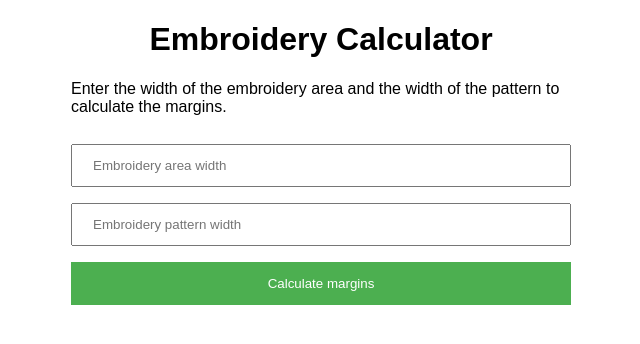
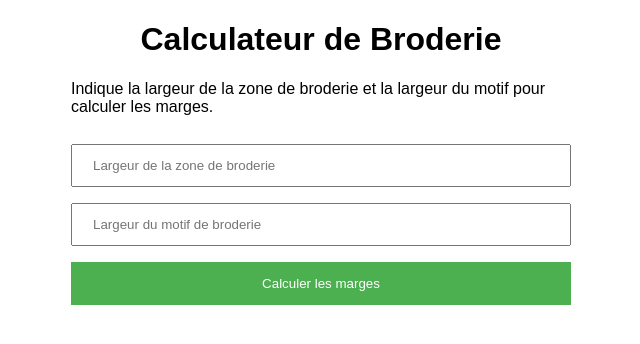
Before and after one commit to bravadev/Broidery-Calculator, a plain HTML site: page index.html in a window 1280 px wide. Shown: the whole page, without its empty margins (319-959 px from the left). Drawn offline with Linux system fonts and the light colour scheme.

Commit message:
Update index.html

```diff
--- a/index.html
+++ b/index.html
@@ -2,12 +2,12 @@
 <html>
   <head>
     <meta charset="utf-8">
-    <title>Embroidery Calculator</title>
+    <title>Calculateur de Broderie</title>
     <link rel="stylesheet" href="styles.css">
   </head>
   <body>
-    <h1>Embroidery Calculator</h1>
-    <p>Enter the width of the embroidery area and the width of the pattern to calculate the margins.</p>
+    <h1>Calculateur de Broderie</h1>
+    <p>Indique la largeur de la zone de broderie et la largeur du motif pour calculer les marges.</p>
     <script>
       // create the form element
       var form = document.createElement("form");
@@ -16,20 +16,20 @@
       var areaInput = document.createElement("input");
       areaInput.type = "number";
       areaInput.name = "areaWidth";
-      areaInput.placeholder = "Embroidery area width";
+      areaInput.placeholder = "Largeur de la zone de broderie";
       form.appendChild(areaInput);
 
       // add a text input field for the embroidery pattern width
       var patternInput = document.createElement("input");
       patternInput.type = "number";
       patternInput.name = "patternWidth";
-      patternInput.placeholder = "Embroidery pattern width";
+      patternInput.placeholder = "Largeur du motif de broderie";
       form.appendChild(patternInput);
 
       // add a submit button to the form
       var button = document.createElement("button");
       button.type = "submit";
-      button.innerHTML = "Calculate margins";
+      button.innerHTML = "Calculer les marges";
       form.appendChild(button);
 
       // add a container to display the results
@@ -53,7 +53,7 @@
         var margin = (areaWidth - patternWidth) / 2;
 
         // display the results in the container
-        results.innerHTML = "Margin on each side: " + margin + "px";
+        results.innerHTML = "Marge de chaque côté : " + margin + " carreaux";
       });
     </script>
 
```
